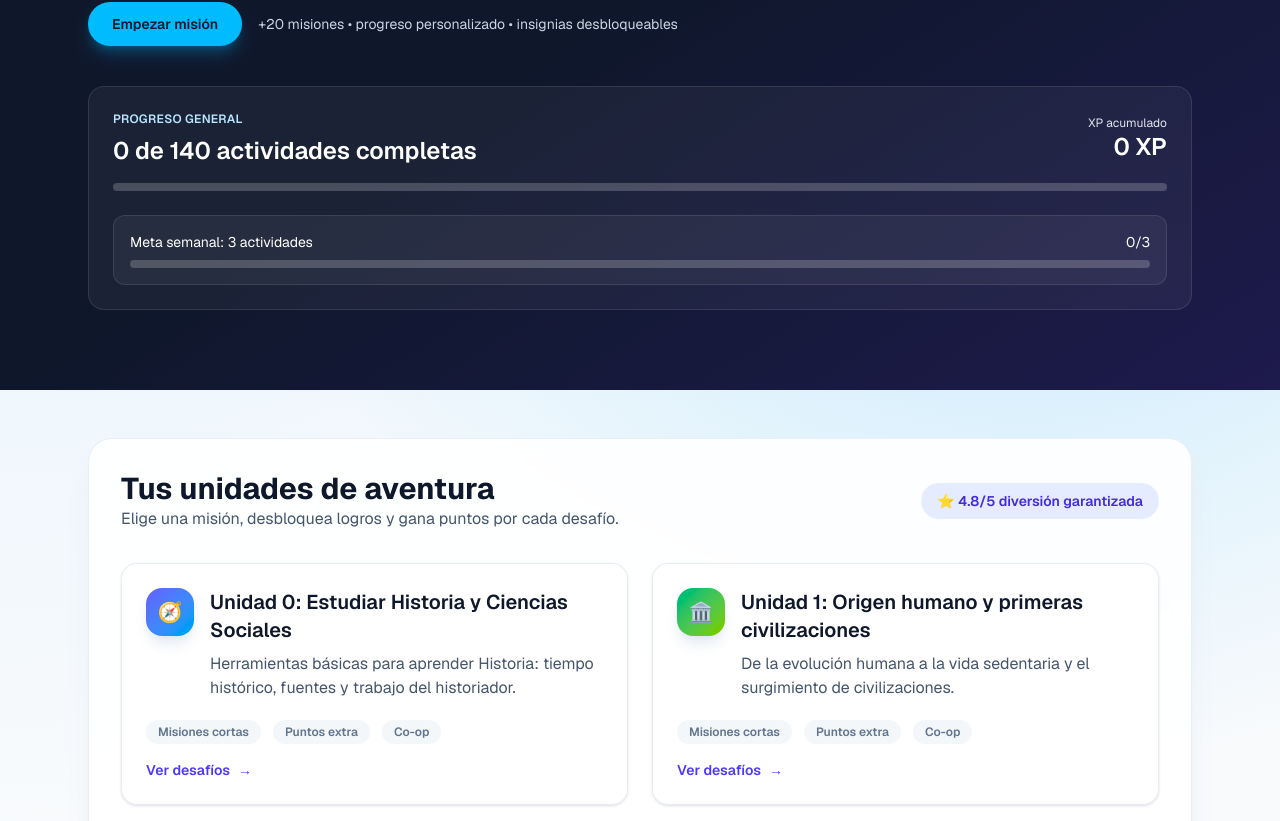
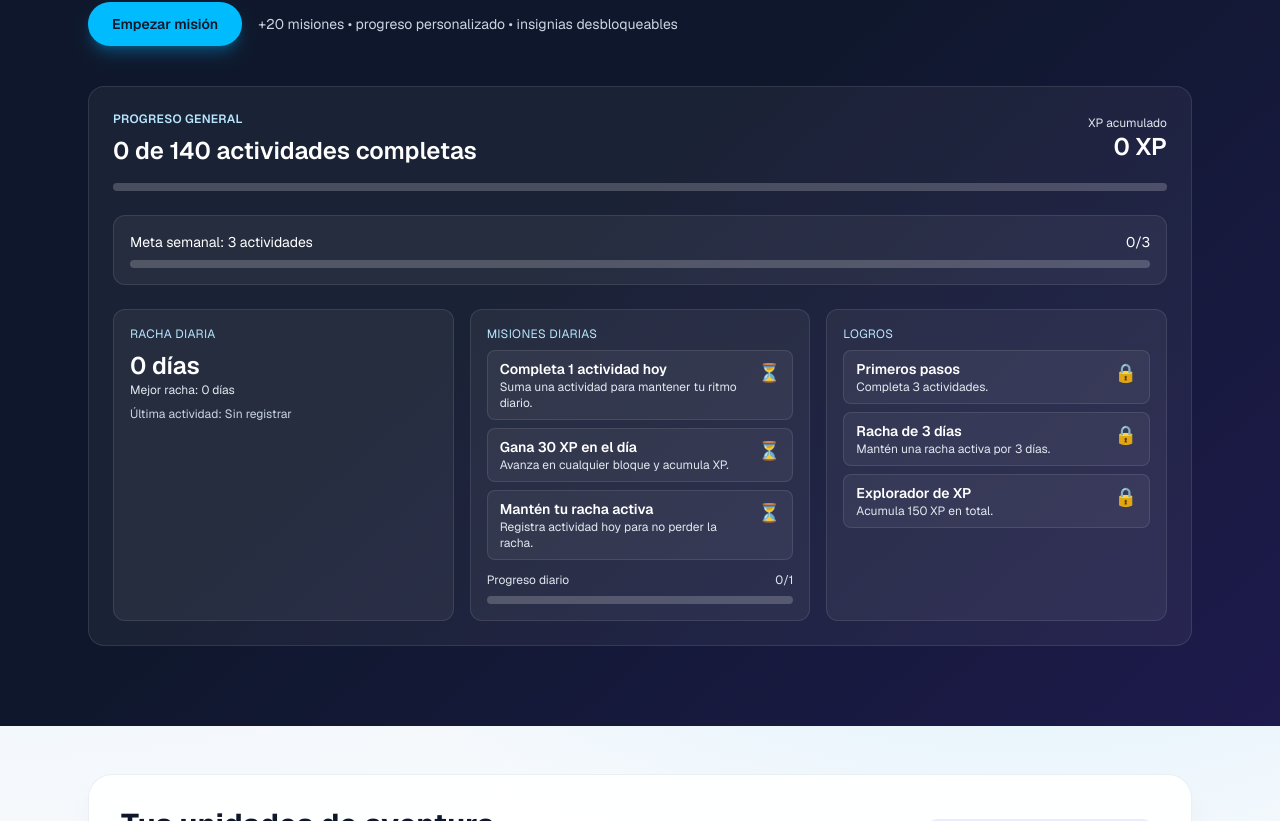
Before and after one commit to gustavofernandezf91/Historia, a Next.js app in the folder web/: page / in a window 1280 px wide. Shown: the part 402-1223 px from the top of the page. Built offline with nearby package versions, Linux system fonts and the light colour scheme.

Commit message:
Add streaks, daily missions, and achievements

```diff
--- a/web/component/CourseProgress.tsx
+++ b/web/component/CourseProgress.tsx
@@ -4,7 +4,9 @@ import { useEffect, useMemo, useState } from "react";
 import { buildBlockId } from "./progress/blockId";
 import { getBlockDefaults } from "./progress/getBlockDefaults";
 import {
+  getDailyProgressStats,
   getProgressStats,
+  getStreakStats,
   getWeeklyCompletions,
   subscribeToProgressUpdates,
 } from "./progress/progressStore";
@@ -46,16 +48,22 @@ export default function CourseProgress({ unidades }: { unidades: Unidad[] }) {
 
   const [stats, setStats] = useState(() => getProgressStats(blocks));
   const [weeklyCount, setWeeklyCount] = useState(() => getWeeklyCompletions());
+  const [dailyStats, setDailyStats] = useState(() => getDailyProgressStats());
+  const [streakStats, setStreakStats] = useState(() => getStreakStats());
 
   useEffect(() => {
     setStats(getProgressStats(blocks));
     setWeeklyCount(getWeeklyCompletions());
+    setDailyStats(getDailyProgressStats());
+    setStreakStats(getStreakStats());
   }, [blocks]);
 
   useEffect(() => {
     const handleUpdate = () => {
       setStats(getProgressStats(blocks));
       setWeeklyCount(getWeeklyCompletions());
+      setDailyStats(getDailyProgressStats());
+      setStreakStats(getStreakStats());
     };
     return subscribeToProgressUpdates(handleUpdate);
   }, [blocks]);
@@ -64,6 +72,47 @@ export default function CourseProgress({ unidades }: { unidades: Unidad[] }) {
 
   const weeklyGoal = 3;
   const weeklyPercent = Math.min(Math.round((weeklyCount / weeklyGoal) * 100), 100);
+  const dailyGoal = 1;
+  const dailyPercent = Math.min(
+    Math.round((dailyStats.completedCount / dailyGoal) * 100),
+    100
+  );
+
+  const dailyMissions = [
+    {
+      title: "Completa 1 actividad hoy",
+      description: "Suma una actividad para mantener tu ritmo diario.",
+      completed: dailyStats.completedCount >= 1,
+    },
+    {
+      title: "Gana 30 XP en el día",
+      description: "Avanza en cualquier bloque y acumula XP.",
+      completed: dailyStats.xpEarned >= 30,
+    },
+    {
+      title: "Mantén tu racha activa",
+      description: "Registra actividad hoy para no perder la racha.",
+      completed: streakStats.current > 0,
+    },
+  ];
+
+  const achievements = [
+    {
+      title: "Primeros pasos",
+      description: "Completa 3 actividades.",
+      unlocked: stats.completedCount >= 3,
+    },
+    {
+      title: "Racha de 3 días",
+      description: "Mantén una racha activa por 3 días.",
+      unlocked: streakStats.best >= 3,
+    },
+    {
+      title: "Explorador de XP",
+      description: "Acumula 150 XP en total.",
+      unlocked: stats.xpEarned >= 150,
+    },
+  ];
 
   return (
     <div className="rounded-2xl border border-white/10 bg-white/5 p-6">
@@ -100,6 +149,67 @@ export default function CourseProgress({ unidades }: { unidades: Unidad[] }) {
           />
         </div>
       </div>
+
+      <div className="mt-6 grid gap-4 md:grid-cols-3">
+        <div className="rounded-xl border border-white/10 bg-white/5 p-4 text-white">
+          <p className="text-xs uppercase tracking-wide text-sky-200">Racha diaria</p>
+          <p className="mt-2 text-2xl font-semibold">{streakStats.current} días</p>
+          <p className="text-xs text-slate-200">
+            Mejor racha: {streakStats.best} días
+          </p>
+          <p className="mt-2 text-xs text-slate-300">
+            Última actividad: {streakStats.lastActiveDate ?? "Sin registrar"}
+          </p>
+        </div>
+
+        <div className="rounded-xl border border-white/10 bg-white/5 p-4 text-white">
+          <p className="text-xs uppercase tracking-wide text-sky-200">Misiones diarias</p>
+          <div className="mt-2 space-y-2 text-sm">
+            {dailyMissions.map((mission) => (
+              <div
+                key={mission.title}
+                className="flex items-start justify-between gap-3 rounded-lg border border-white/10 bg-white/5 px-3 py-2"
+              >
+                <div>
+                  <p className="font-semibold">{mission.title}</p>
+                  <p className="text-xs text-slate-200">{mission.description}</p>
+                </div>
+                <span className="text-lg">{mission.completed ? "✅" : "⏳"}</span>
+              </div>
+            ))}
+          </div>
+          <div className="mt-3">
+            <div className="flex items-center justify-between text-xs text-slate-200">
+              <span>Progreso diario</span>
+              <span>{dailyStats.completedCount}/{dailyGoal}</span>
+            </div>
+            <div className="mt-2 h-2 w-full rounded-full bg-white/20">
+              <div
+                className="h-2 rounded-full bg-sky-300 transition-all"
+                style={{ width: `${dailyPercent}%` }}
+              />
+            </div>
+          </div>
+        </div>
+
+        <div className="rounded-xl border border-white/10 bg-white/5 p-4 text-white">
+          <p className="text-xs uppercase tracking-wide text-sky-200">Logros</p>
+          <div className="mt-2 space-y-2 text-sm">
+            {achievements.map((achievement) => (
+              <div
+                key={achievement.title}
+                className="flex items-start justify-between gap-3 rounded-lg border border-white/10 bg-white/5 px-3 py-2"
+              >
+                <div>
+                  <p className="font-semibold">{achievement.title}</p>
+                  <p className="text-xs text-slate-200">{achievement.description}</p>
+                </div>
+                <span className="text-lg">{achievement.unlocked ? "🏅" : "🔒"}</span>
+              </div>
+            ))}
+          </div>
+        </div>
+      </div>
     </div>
   );
 }
--- a/web/component/progress/progressStore.ts
+++ b/web/component/progress/progressStore.ts
@@ -5,6 +5,17 @@ type StoredProgress = Record<
     xp: number;
   }
 >;
+
+type DayStats = {
+  completedCount: number;
+  xpEarned: number;
+};
+
+type StreakStats = {
+  current: number;
+  best: number;
+  lastActiveDate: string | null;
+};
 
 const STORAGE_KEY = "historiapp:completedBlocks";
 const PROGRESS_EVENT = "historiapp:progress:update";
@@ -54,10 +65,95 @@ export function getProgressStats(blocks: { id: string; xp: number }[]) {
   return { completedCount, totalCount, percent, xpEarned };
 }
 
+function getDayKeyFromTimestamp(timestamp: number) {
+  const date = new Date(timestamp);
+  const year = date.getFullYear();
+  const month = String(date.getMonth() + 1).padStart(2, "0");
+  const day = String(date.getDate()).padStart(2, "0");
+  return `${year}-${month}-${day}`;
+}
+
+function getDayKeyFromDate(date: Date) {
+  const year = date.getFullYear();
+  const month = String(date.getMonth() + 1).padStart(2, "0");
+  const day = String(date.getDate()).padStart(2, "0");
+  return `${year}-${month}-${day}`;
+}
+
+function parseDayKey(dayKey: string) {
+  const [year, month, day] = dayKey.split("-").map(Number);
+  return new Date(year, (month ?? 1) - 1, day ?? 1).getTime();
+}
+
+export function getDailyProgressStats(date = new Date()): DayStats {
+  const store = readStore();
+  const targetDayKey = getDayKeyFromDate(date);
+  const entries = Object.values(store).filter(
+    (entry) => getDayKeyFromTimestamp(entry.completedAt) === targetDayKey
+  );
+  const completedCount = entries.length;
+  const xpEarned = entries.reduce((total, entry) => total + entry.xp, 0);
+  return { completedCount, xpEarned };
+}
+
 export function getWeeklyCompletions() {
   const store = readStore();
   const oneWeekAgo = Date.now() - 7 * 24 * 60 * 60 * 1000;
   return Object.values(store).filter((entry) => entry.completedAt >= oneWeekAgo).length;
+}
+
+export function getStreakStats(): StreakStats {
+  const store = readStore();
+  const dayKeys = new Set(
+    Object.values(store).map((entry) => getDayKeyFromTimestamp(entry.completedAt))
+  );
+
+  if (dayKeys.size === 0) {
+    return { current: 0, best: 0, lastActiveDate: null };
+  }
+
+  const today = new Date();
+  const todayKey = getDayKeyFromDate(today);
+  let current = 0;
+  if (dayKeys.has(todayKey)) {
+    let cursor = new Date(today.getFullYear(), today.getMonth(), today.getDate());
+    while (dayKeys.has(getDayKeyFromDate(cursor))) {
+      current += 1;
+      cursor.setDate(cursor.getDate() - 1);
+    }
+  }
+
+  const sortedDays = Array.from(dayKeys)
+    .map((key) => parseDayKey(key))
+    .sort((a, b) => a - b);
+  let best = 0;
+  let streak = 0;
+  for (let index = 0; index < sortedDays.length; index += 1) {
+    if (index === 0) {
+      streak = 1;
+    } else {
+      const previous = sortedDays[index - 1];
+      const currentDay = sortedDays[index];
+      if (currentDay - previous === 24 * 60 * 60 * 1000) {
+        streak += 1;
+      } else {
+        streak = 1;
+      }
+    }
+    if (streak > best) {
+      best = streak;
+    }
+  }
+
+  const lastActiveTimestamp = sortedDays[sortedDays.length - 1] ?? null;
+  const lastActiveDate = lastActiveTimestamp
+    ? new Date(lastActiveTimestamp).toLocaleDateString("es-CL", {
+        day: "numeric",
+        month: "short",
+      })
+    : null;
+
+  return { current, best, lastActiveDate };
 }
 
 export function subscribeToProgressUpdates(callback: () => void) {
```
